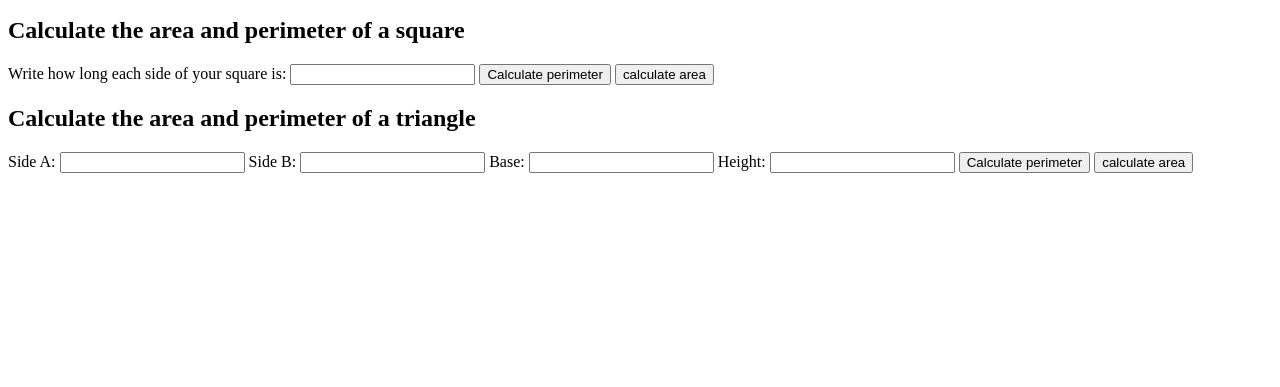
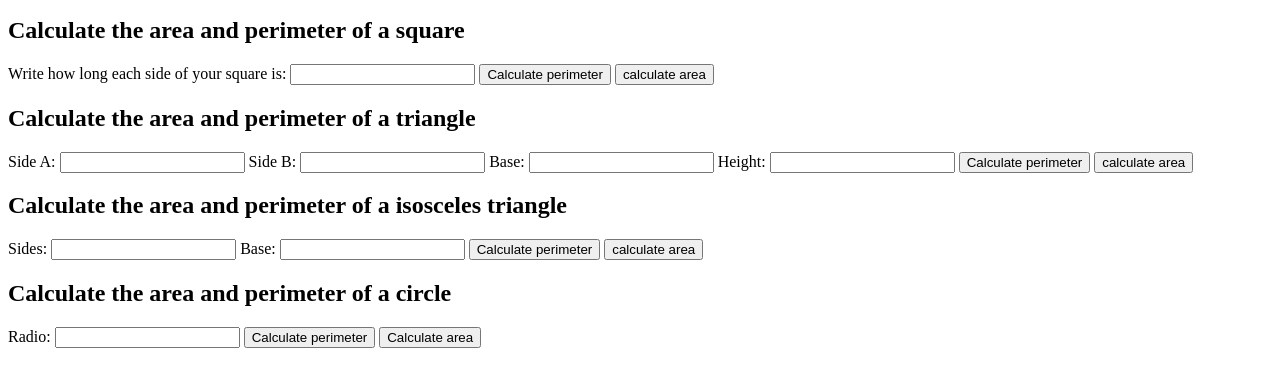
Before and after one commit to alejox/GeometricFigures, a plain HTML site: page index.html in a window 1280 px wide. Shown: the part 101-488 px from the top of the page. Drawn offline with Linux system fonts and the light colour scheme.

Commit message:
Functions

```diff
--- a/index.html
+++ b/index.html
@@ -7,6 +7,7 @@
     <title>Geometric figures</title>
   </head>
   <body>
+  <!-----------------------------------Header-------------------------------->
     <header>
       <h1>Geometric figures</h1>
       <p>This is an exercise of basic functions in javascript</p>
@@ -54,7 +55,37 @@
         <button type="button" onClick="calculateTriangleArea()">calculate area</button>
       </form>
     </section>
+    <!-----------------------------Isosceles Triangle-------------------------->
+    <section>
+      <h2>Calculate the area and perimeter of a isosceles triangle</h2>
+      <form>
+        <label for="inputTriangleE">
+          Sides:
+        </label>
+        <input id="inputTriangleE" type="number">
 
+        <label for="inputTriangleF">
+          Base:
+        </label>
+        <input id="inputTriangleF" type="number">
+
+        <button type="button" onClick="calculateIsoscelesPerimeter()">Calculate perimeter</button>
+        <button type="button" onClick="calculateIsoscelesArea()">calculate area</button>
+      </form>
+    </section>
+    <!-----------------------------Circle-------------------------->
+    <section>
+      <h2>Calculate the area and perimeter of a circle</h2>
+      <form>
+        <label for="radio">
+          Radio:
+        </label>
+        <input id="radio" type="number">
+
+        <button type="button" onClick="calculatedPerimeterCircle()">Calculate perimeter</button>
+        <button type="button" onClick="calculatedAreaCircle()">Calculate area</button>
+      </form>
+    </section>
     <script src="./index.js"></script>
   </body>
 </html>
--- a/index.js
+++ b/index.js
@@ -37,14 +37,14 @@ function circleArea(radio) {
 
 //Square
 
-function calculateSquarePerimeter(){
+function calculateSquarePerimeter() {
     const input = document.getElementById('inputSquare');
     const value = input.value;
     const perimeter = squarePerimeter(value);
     alert(`The perimeter of the square is: ${perimeter} cm`);
 }
 
-function calculateSquareArea(){
+function calculateSquareArea() {
     const input = document.getElementById('inputSquare');
     const value = input.value;
     const area = squareArea(value);
@@ -53,7 +53,7 @@ function calculateSquareArea(){
 
 //Triangle
 
-function calculateTrianglePerimeter(){
+function calculateTrianglePerimeter() {
     const inputA = document.getElementById('inputTriangleA');
     const inputB = document.getElementById('inputTriangleB');
     const inputC = document.getElementById('inputTriangleC');
@@ -64,7 +64,7 @@ function calculateTrianglePerimeter(){
     alert(`The perimeter of the triangle is: ${perimeter} cm`);
 }
 
-function calculateTriangleArea(){
+function calculateTriangleArea() {
     const inputC = document.getElementById('inputTriangleC');
     const inputD = document.getElementById('inputTriangleD');
     const base = Number(inputC.value);
@@ -72,3 +72,49 @@ function calculateTriangleArea(){
     const area = triangleArea(base, height);
     alert(`The area of the triangle is: ${area} cm`);
 }
+
+// Isosceles triangle
+
+function isoscelesPerimeter(sides, base) {
+    return sides + sides + base;
+}
+
+function calculateIsoscelesPerimeter() {
+    const inputA = document.getElementById('inputTriangleE');
+    const inputB = document.getElementById('inputTriangleF');
+    const sides = Number(inputA.value);
+    const base = Number(inputB.value);
+    const perimeter = isoscelesPerimeter(sides, base);
+    alert(`The perimeter of the isosceles triangle is: ${perimeter} cm`);
+};
+
+function calculateIsoscelesHeight(sides, base) {
+    return (Math.sqrt((sides * sides) + (base * base)));
+};
+
+function calculateIsoscelesArea() {
+    const inputA = document.getElementById('inputTriangleE');
+    const inputB = document.getElementById('inputTriangleF');
+    const sides = Number(inputA.value);
+    const base = Number(inputB.value);
+    const height = calculateIsoscelesHeight(sides, base);
+    const area = triangleArea(base, height);
+    alert(`The height of triangle is: ${height}cm `);
+    alert(`The area of the isosceles triangle is: ${area} cm`);
+};
+
+// Circle
+
+function calculatedPerimeterCircle() {
+    const input = document.getElementById('radio');
+    const value = input.value;
+    const perimeter = circlePerimeter(value);
+    alert(`The perimeter of the circle is: ${perimeter}cm`)
+};
+
+function calculatedAreaCircle(){
+    const input = document.getElementById('radio');
+    const value = input.value;
+    const area = circleArea(value);
+    alert(`The area of the circle is: ${area}cm`)
+}
```
